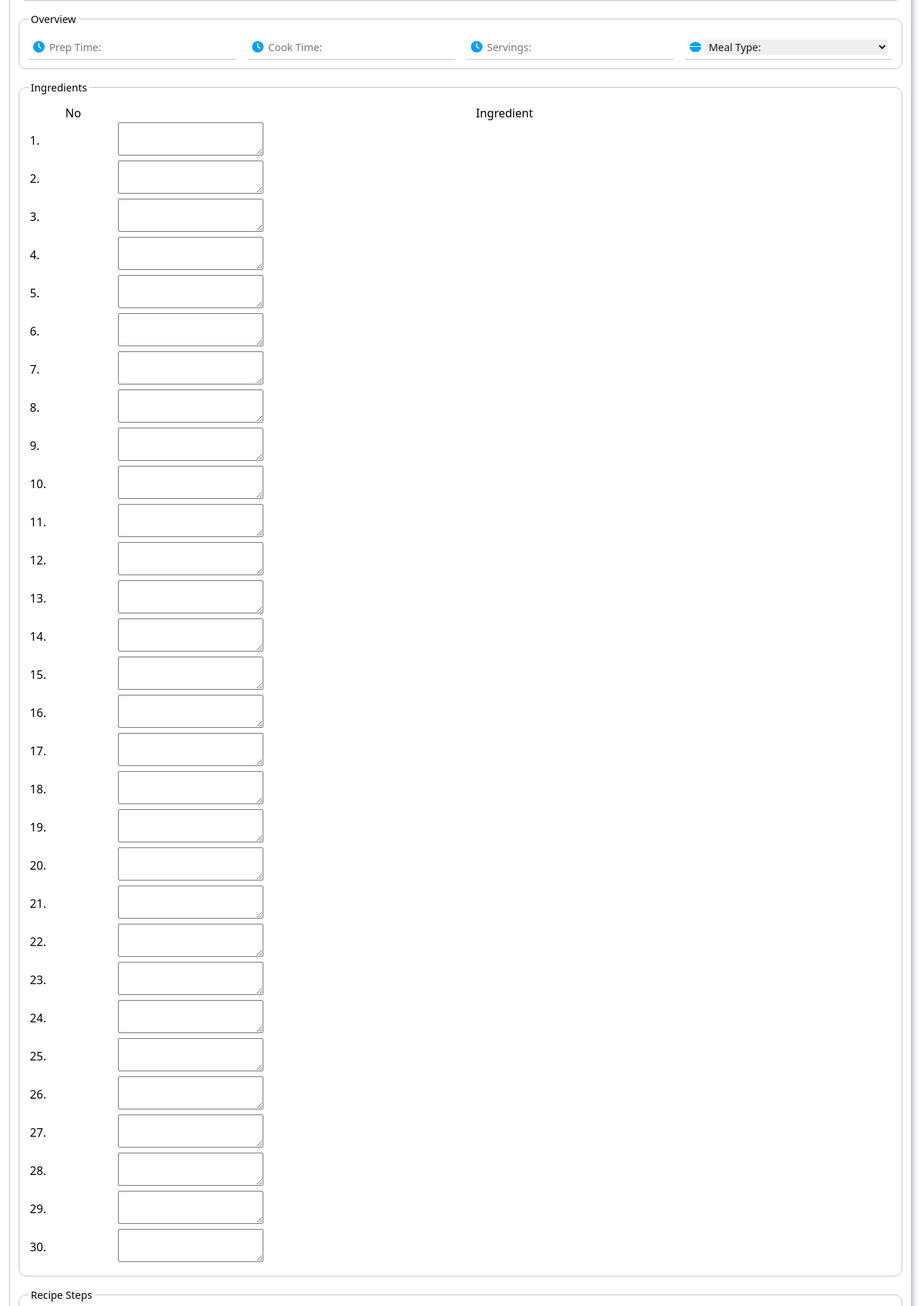
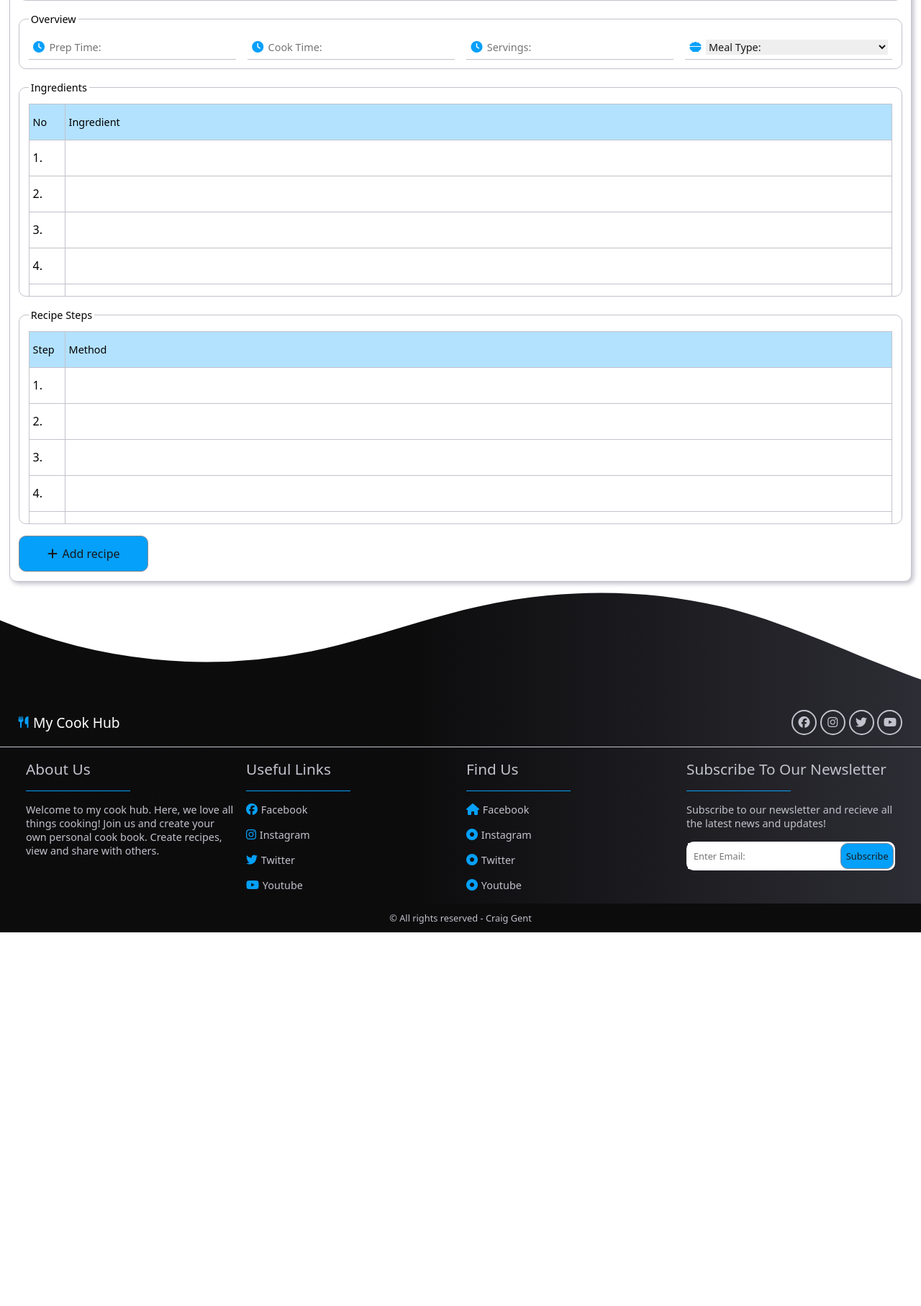
Before and after one commit to Genty83/My-Cook-Hub, a Flask app: page /create_recipe in a window 1280 px wide. Shown: the part 456-2270 px from the top of the page at 72% size. After the commit the page ends 1751 px from the top, so only its background shows below. Run offline with Flask 3, Linux system fonts and the light colour scheme.

Commit message:
Added additional styling

```diff
--- a/src/static/css/style.css
+++ b/src/static/css/style.css
@@ -629,12 +629,46 @@ h3 {
     padding: 1%;
     display: grid;
     gap: 1rem;
+    overflow-y: auto;
+    max-height: 300px;
 }
 .f-set legend {
     font-size: 0.9rem;
     font-weight: 500;
     padding: 0 0.2rem;
     background-color: inherit;
+}
+
+/* Table */
+.form-tbl {
+    border: 1px solid var(--light-two-clr);
+    border-collapse: collapse;
+}
+.form-tbl td, th {
+    border: 1px solid var(--light-two-clr);
+    padding: 0 5px;
+}
+.form-tbl th {
+    background-color: var(--blue-two-clr);
+    font-weight: 500;
+    font-size: 0.9rem;
+}
+.tbl-col-1 {
+    width: 50px;
+}
+.form-tbl tr {
+    height: 50px;
+    text-align: left;
+}
+.form-tbl textarea {
+    width: 100%;
+    height: 100%;
+    outline: none;
+    border: none;
+    color: var(--dark-two-clr);
+    font-size: 0.9rem;
+    font-weight: 400;
+    resize: none;
 }
 
 /**/
```
